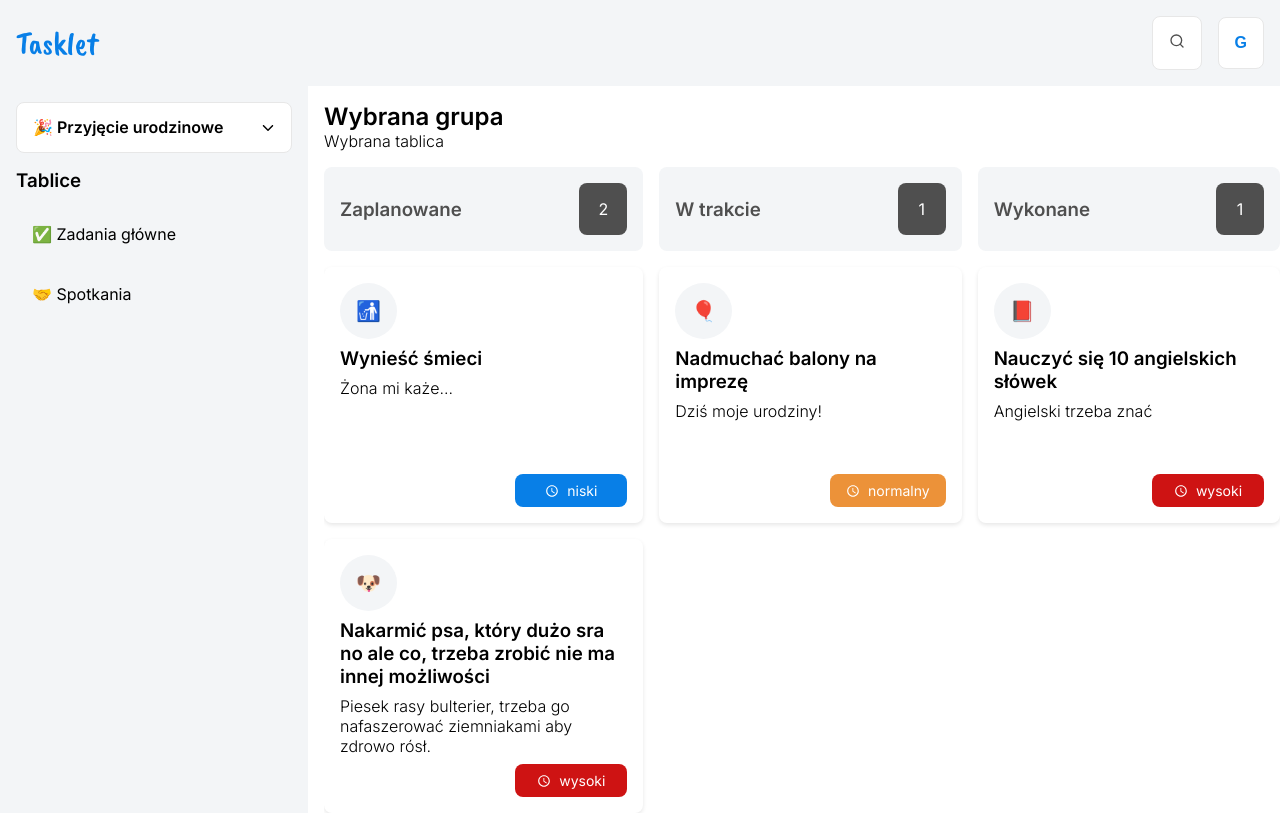
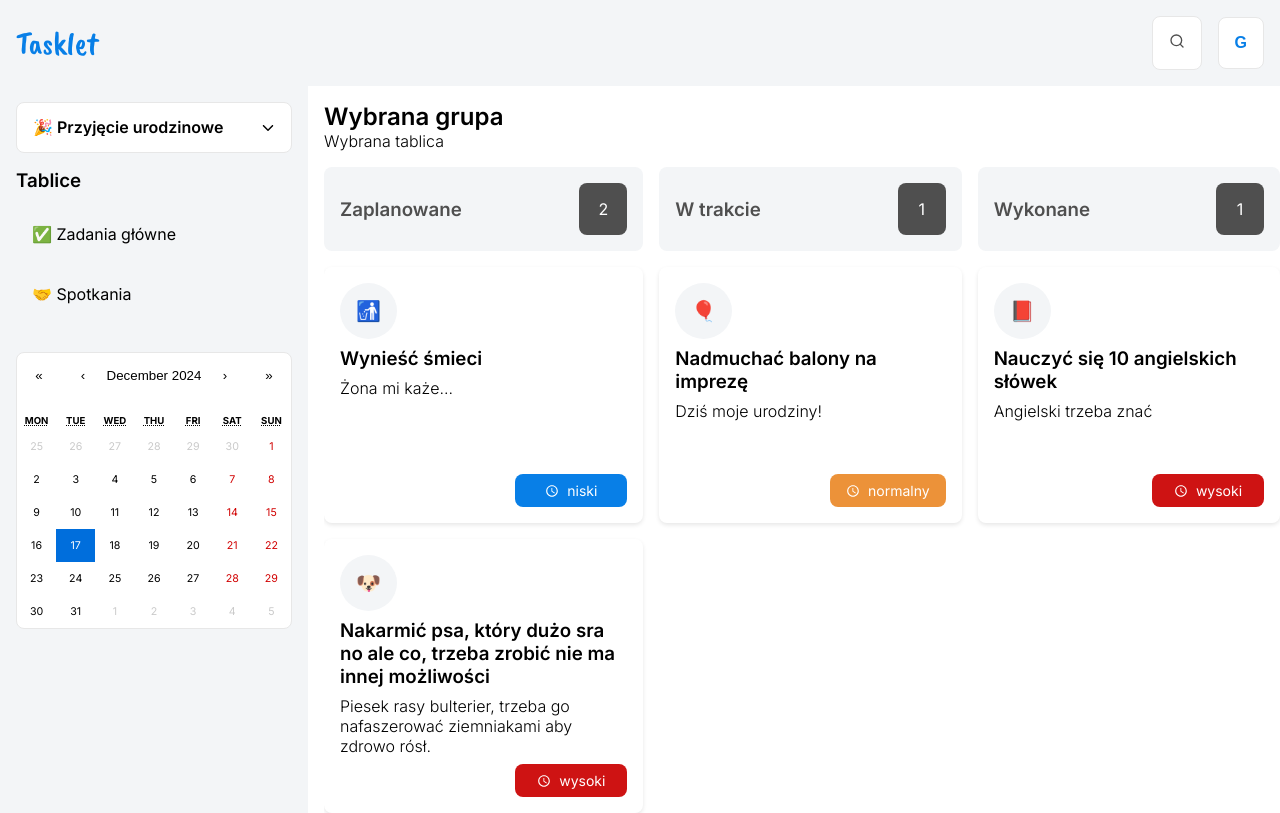
Before and after one commit to Trybuu/tasklet, a React (Vite) app: page / in a window 1280 px wide. Built offline with nearby package versions, Linux system fonts and the light colour scheme.

Commit message:
Calendar

```diff
--- a/package.json
+++ b/package.json
@@ -15,6 +15,7 @@
     "@types/styled-components": "^5.1.34",
     "@types/uuid": "^10.0.0",
     "react": "^18.3.1",
+    "react-calendar": "^5.1.0",
     "react-dnd": "^16.0.1",
     "react-dnd-html5-backend": "^16.0.1",
     "react-dom": "^18.3.1",
--- a/src/App.tsx
+++ b/src/App.tsx
@@ -2,7 +2,6 @@ import styled from 'styled-components'
 import Header from './components/Header/Header'
 import { Sidebar } from './components/Sidebar'
 import { Board } from './components/Board'
-import { useState } from 'react'
 
 const Main = styled.main`
   display: grid;
@@ -30,46 +29,45 @@ interface Board {
   tasks: Task[]
 }
 
-interface Group {
-  groupId: string
-  groupName: string
-  groupIcon: string
-  boards: Board[]
-}
+// interface Group {
+//   groupId: string
+//   groupName: string
+//   groupIcon: string
+//   boards: Board[]
+// }
 
-const data: Group[] = [
-  {
-    groupId: 'asd231',
-    groupName: 'Przyjęcie urodzinowe',
-    groupIcon: '🎉',
-    boards: [
-      {
-        boardId: 'asfdu2390',
-        boardName: 'Plan dzienny',
-        boardIcon: '✅',
-        tasks: [
-          {
-            id: 'asodjbfiasd7yf9238',
-            title: 'Wynieść śmieci',
-            description: 'Żona mi każe...',
-            icon: '🚮',
-            status: 'planned',
-            priority: 'niski',
-            createdAt: new Date().getTime(),
-          },
-        ],
-      },
-    ],
-  },
-]
+// const data: Group[] = [
+//   {
+//     groupId: 'asd231',
+//     groupName: 'Przyjęcie urodzinowe',
+//     groupIcon: '🎉',
+//     boards: [
+//       {
+//         boardId: 'asfdu2390',
+//         boardName: 'Plan dzienny',
+//         boardIcon: '✅',
+
+//         tasks: [
+//           {
+//             id: 'asodjbfiasd7yf9238',
+//             title: 'Wynieść śmieci',
+//             description: 'Żona mi każe...',
+//             icon: '🚮',
+//             status: 'planned',
+//             priority: 'niski',
+//             createdAt: new Date().getTime(),
+//           },
+//         ],
+//       },
+//     ],
+//   },
+// ]
 
 const App: React.FC = () => {
-  const [activeGroup, setActiveGroup] = useState<string>('asd231')
-
   return (
     <Main>
       <Header />
-      <Sidebar activeGroup={activeGroup} />
+      <Sidebar />
       <Board />
     </Main>
   )
--- /dev/null
+++ b/src/components/MainCalendar/MainCalendar.css
@@ -0,0 +1,154 @@
+.react-calendar {
+  width: 100%;
+  background: #ffffff;
+  font-size: 0.8rem;
+  border: 1px solid #e7e7e7;
+  border-radius: 0.5rem;
+}
+
+.react-calendar--doubleView {
+  width: 700px;
+}
+
+.react-calendar--doubleView .react-calendar__viewContainer {
+  display: flex;
+  margin: -0.5em;
+}
+
+.react-calendar--doubleView .react-calendar__viewContainer > * {
+  width: 50%;
+  margin: 0.5em;
+}
+
+.react-calendar,
+.react-calendar *,
+.react-calendar *:before,
+.react-calendar *:after {
+  -moz-box-sizing: border-box;
+  -webkit-box-sizing: border-box;
+  box-sizing: border-box;
+}
+
+.react-calendar button {
+  margin: 0;
+  border: 0;
+  outline: none;
+}
+
+.react-calendar button:enabled:hover {
+  cursor: pointer;
+}
+
+.react-calendar__navigation {
+  display: flex;
+  height: 44px;
+  margin-bottom: 1em;
+}
+
+.react-calendar__navigation button {
+  min-width: 44px;
+  background: none;
+}
+
+.react-calendar__navigation button:disabled {
+  background-color: #e7e7e7;
+}
+
+.react-calendar__navigation button:enabled:hover,
+.react-calendar__navigation button:enabled:focus {
+  background-color: #e7e7e7;
+}
+
+.react-calendar__month-view__weekdays {
+  text-align: center;
+  text-transform: uppercase;
+  font: inherit;
+  font-size: 0.75em;
+  font-weight: bold;
+}
+
+.react-calendar__month-view__weekdays__weekday {
+  padding: 0.5em;
+}
+
+.react-calendar__month-view__weekNumbers .react-calendar__tile {
+  display: flex;
+  align-items: center;
+  justify-content: center;
+  font: inherit;
+  font-size: 0.75em;
+  font-weight: bold;
+}
+
+.react-calendar__month-view__days__day--weekend {
+  color: #d10000;
+}
+
+.react-calendar__month-view__days__day--neighboringMonth,
+.react-calendar__decade-view__years__year--neighboringDecade,
+.react-calendar__century-view__decades__decade--neighboringCentury {
+  color: #cacaca;
+}
+
+.react-calendar__year-view .react-calendar__tile,
+.react-calendar__decade-view .react-calendar__tile,
+.react-calendar__century-view .react-calendar__tile {
+  padding: 2em 0.5em;
+}
+
+.react-calendar__tile {
+  max-width: 100%;
+  padding: 10px 6.6667px;
+  background: none;
+  text-align: center;
+  font: inherit;
+  font-size: 0.833em;
+}
+
+.react-calendar__tile:disabled {
+  background-color: #f0f0f0;
+  color: #ababab;
+}
+
+.react-calendar__month-view__days__day--neighboringMonth:disabled,
+.react-calendar__decade-view__years__year--neighboringDecade:disabled,
+.react-calendar__century-view__decades__decade--neighboringCentury:disabled {
+  color: #cdcdcd;
+}
+
+.react-calendar__tile:enabled:hover,
+.react-calendar__tile:enabled:focus {
+  background-color: #e6e6e6;
+}
+
+.react-calendar__tile--now {
+  background: #fcec5b;
+}
+
+.react-calendar__tile--now:enabled:hover,
+.react-calendar__tile--now:enabled:focus {
+  background: #fcec5b;
+}
+
+.react-calendar__tile--hasActive {
+  background: #76baff;
+}
+
+.react-calendar__tile--hasActive:enabled:hover,
+.react-calendar__tile--hasActive:enabled:focus {
+  background: #a9d4ff;
+}
+
+.react-calendar__tile--active {
+  background: #006edc;
+  color: white;
+}
+
+.react-calendar__tile--active:enabled:hover,
+.react-calendar__tile--active:enabled:focus {
+  background: #1087ff;
+}
+
+.react-calendar--selectRange .react-calendar__tile--hover {
+  background-color: #e6e6e6;
+}
--- /dev/null
+++ b/src/components/MainCalendar/MainCalendar.tsx
@@ -0,0 +1,22 @@
+import { useState } from 'react'
+import Calendar from 'react-calendar'
+import { Value } from 'react-calendar/src/shared/types.js'
+import './MainCalendar.css'
+
+export const MainCalendar: React.FC = () => {
+  const [value, setValue] = useState<Value>(new Date())
+
+  const handleOnChange = (newValue: Value) => {
+    console.log(newValue)
+    setValue(newValue)
+  }
+
+  return (
+    <Calendar
+      onChange={handleOnChange}
+      value={value}
+      maxDetail="month"
+      minDetail="year"
+    />
+  )
+}
--- /dev/null
+++ b/src/components/MainCalendar/index.ts
@@ -0,0 +1,3 @@
+import { MainCalendar } from './MainCalendar'
+
+export { MainCalendar }
--- a/src/components/Sidebar/Sidebar.tsx
+++ b/src/components/Sidebar/Sidebar.tsx
@@ -1,6 +1,7 @@
 import styled from 'styled-components'
 import { SelectGroup } from '../SelectGroup'
 import { SelectBoard } from '../SelectBoard'
+import { MainCalendar } from '../MainCalendar'
 
 const StyledSidebar = styled.nav`
   grid-column: 1/4;
@@ -16,6 +17,7 @@ const Sidebar: React.FC = () => {
     <StyledSidebar>
       <SelectGroup />
       <SelectBoard />
+      <MainCalendar />
     </StyledSidebar>
   )
 }
```
Also changed, not shown: 1 other file (tests, documents, lock files or other folders).
